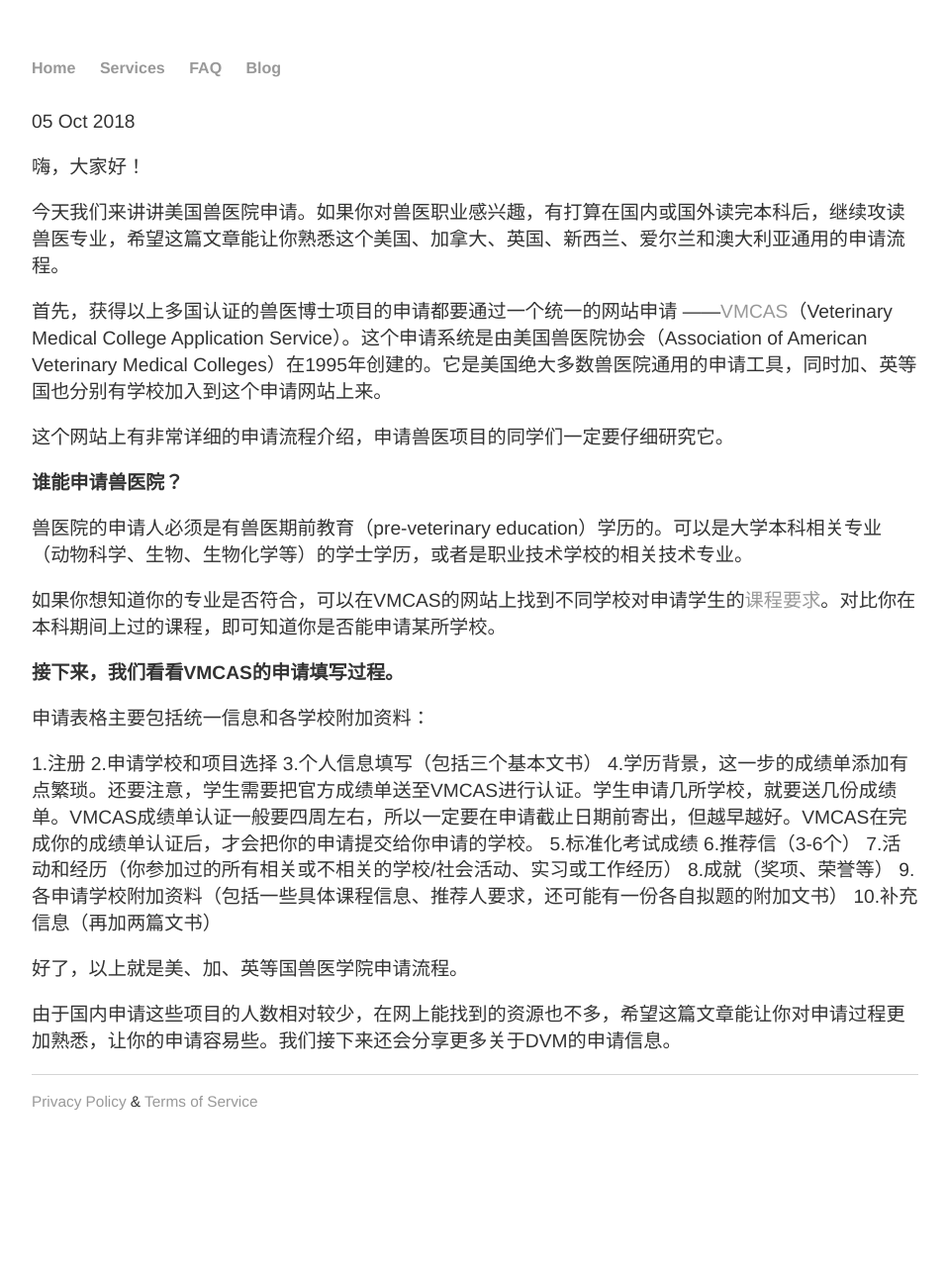
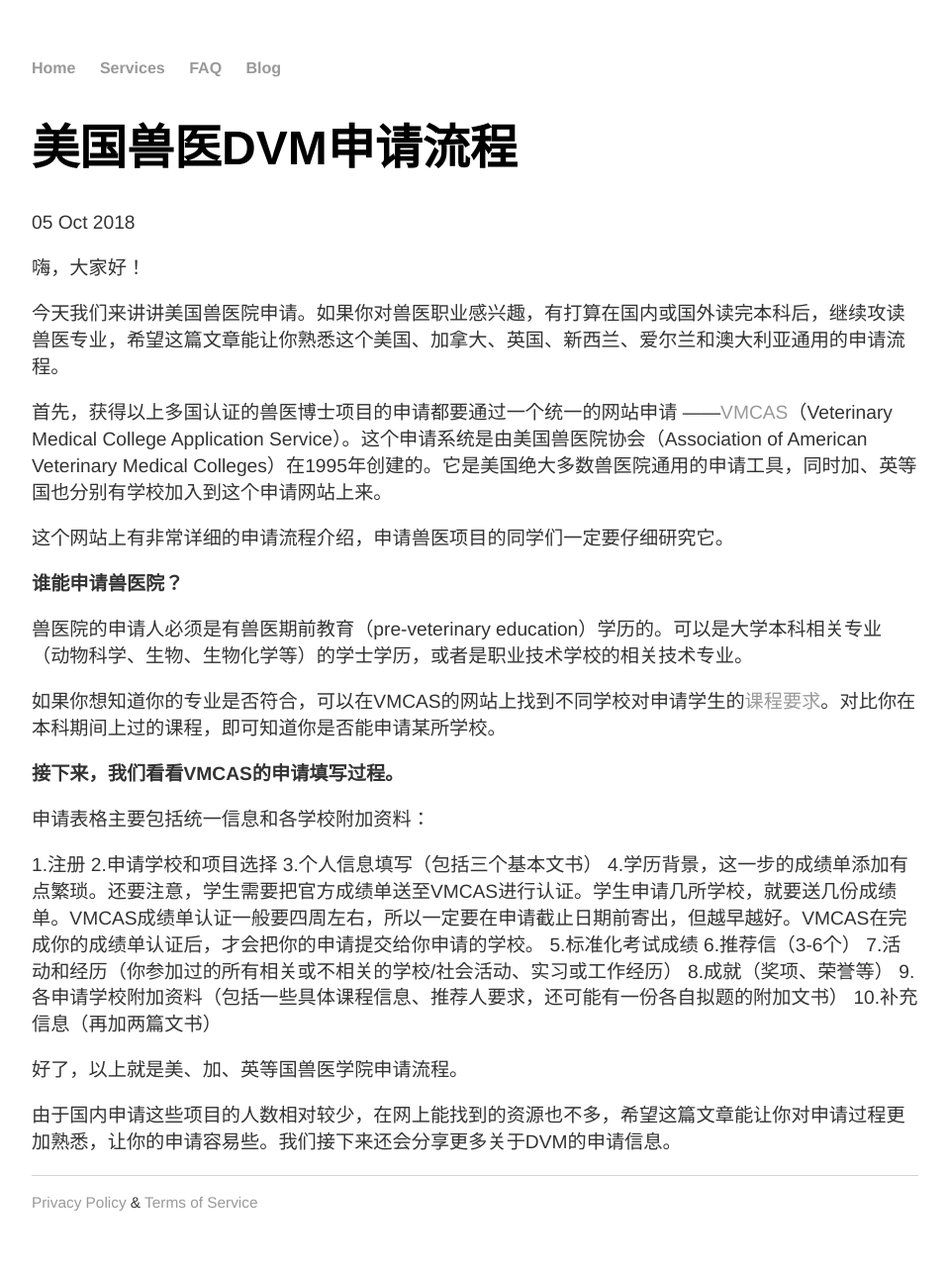
Before and after one commit to RagingTiger/PnFTech.github.io, a Jekyll site: the page built from _posts/2018-10-05-vmcas.md, in a window 1280 px wide. Shown: the whole page at 99% size, without its empty margins (160-1118 px from the left). Built offline with Jekyll 4.4.1, drawn with Linux system fonts in a browser that asks for light colours; before the commit the page ends 1183 px from its top, so only the background shows below that.

Commit message:
edited post

```diff
--- a/_posts/2018-10-05-vmcas.md
+++ b/_posts/2018-10-05-vmcas.md
@@ -1,6 +1,6 @@
 ---
 layout: post
-title: ""
+title: "美国兽医DVM申请流程"
 date: 2018-10-05
 ---
 
```
